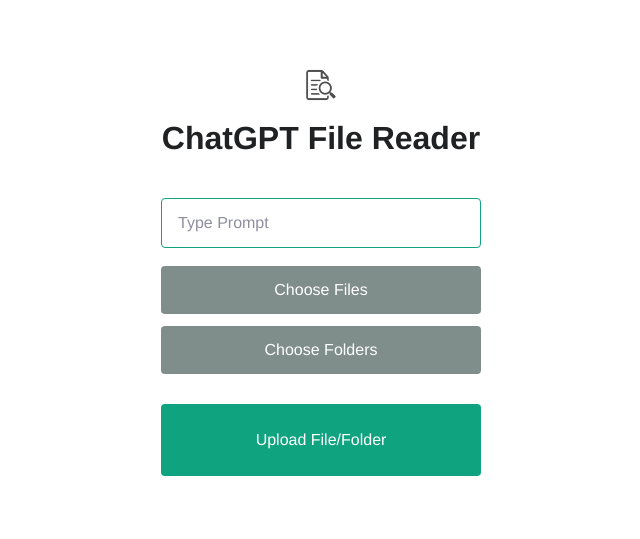
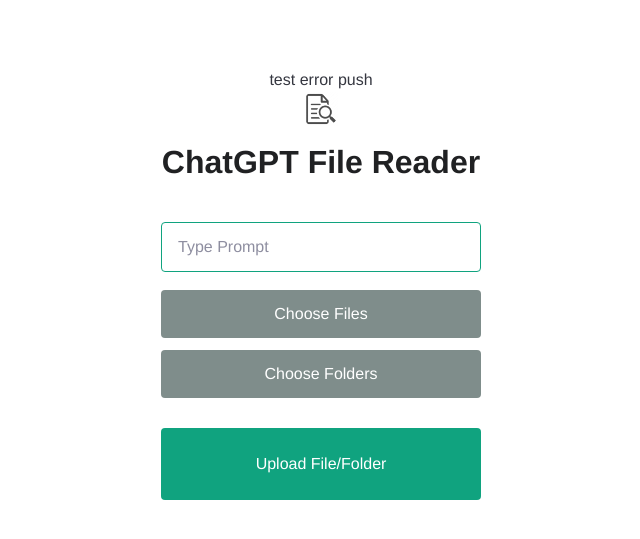
Before and after one commit to aaronfm2/openai-upload-docs, a Flask app: page / in a window 1280 px wide. Shown: the top 539 px of the page, without its empty margins (319-959 px from the left). Run offline with Flask 2, Linux system fonts and the light colour scheme; some web fonts are replaced.

Commit message:
testing github blocks this

```diff
--- a/templates/index.html
+++ b/templates/index.html
@@ -7,7 +7,7 @@
   />
   <link rel="stylesheet" href="{{ url_for('static', filename='main.css') }}" />
 </head>
-
+test error push
 <body>
   <img src="{{ url_for('static', filename='file.png') }}" class="icon" />
   <h3>ChatGPT File Reader</h3>
```
